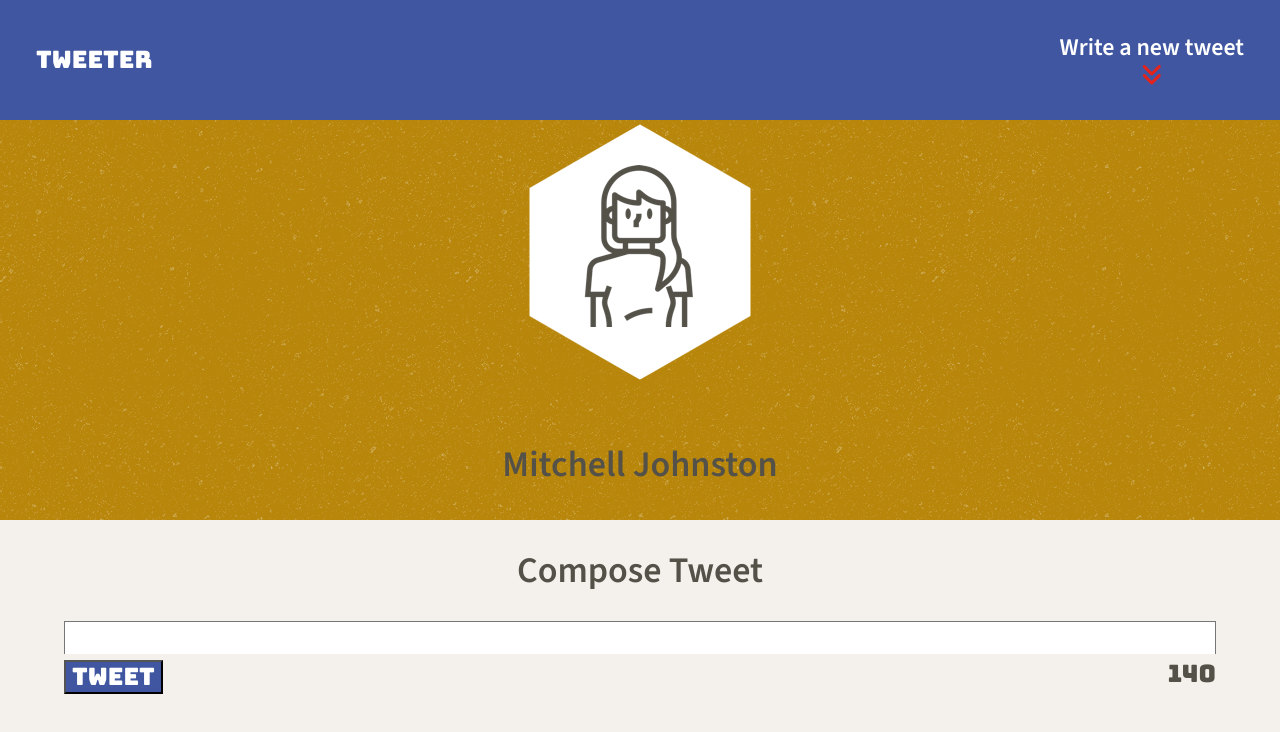
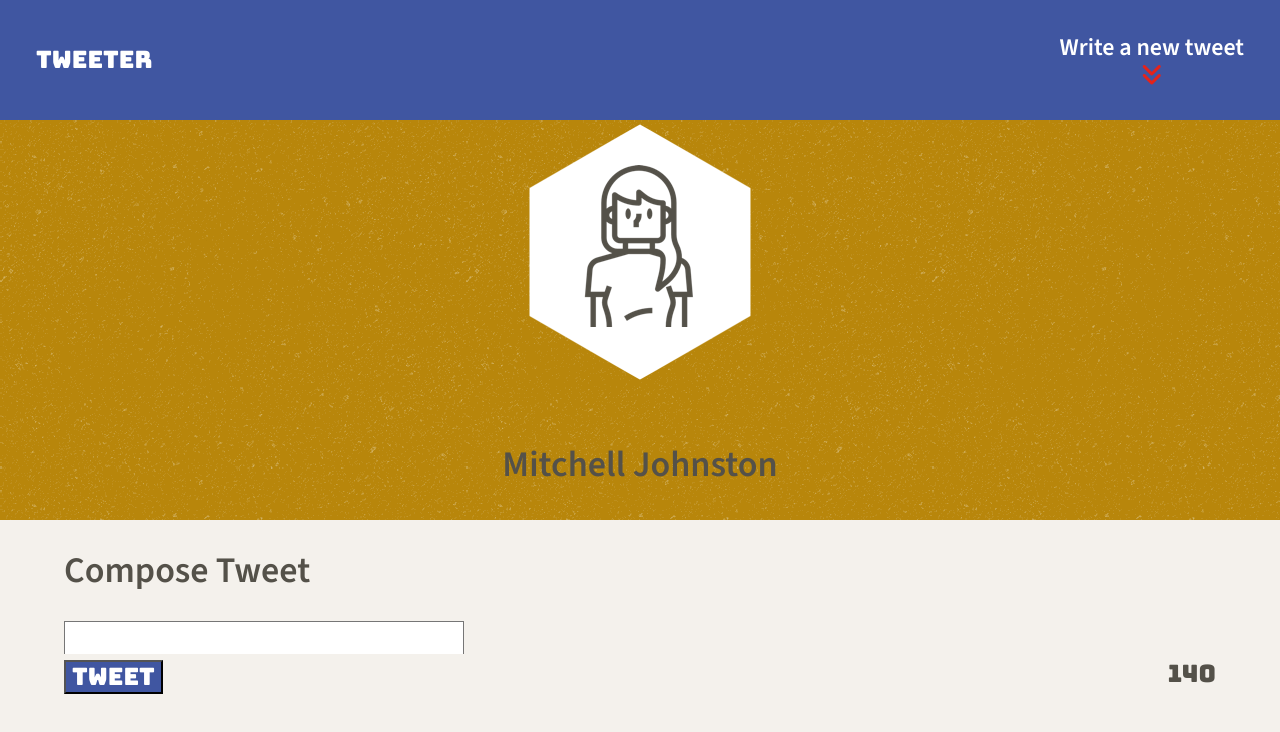
Before and after one commit to mxtchjohnston/tweeter-app, a website: page public/index.html in a window 1280 px wide. Drawn offline with nearby package versions, Linux system fonts and the light colour scheme; no server answers.

Commit message:
Revert "minor cleanup" undo This reverts commit be77136256365279c7cbf21beaa0b633db37b1dd.

```diff
--- a/public/styles/new-tweet.css
+++ b/public/styles/new-tweet.css
@@ -1,10 +1,3 @@
-.new-tweet {
-  display: flex;
-  flex-direction: column;
-  justify-content: center;
-  align-items: center;
-}
-
 .new-tweet button {
   background-color: #4056A1;
   color: white;
@@ -21,7 +14,7 @@
 .new-tweet textarea {
   border-bottom-color: black;
   border-bottom: 1em;
-  width: 90vw;
+  width: 400px;
   resize: none;
 }
 
```
